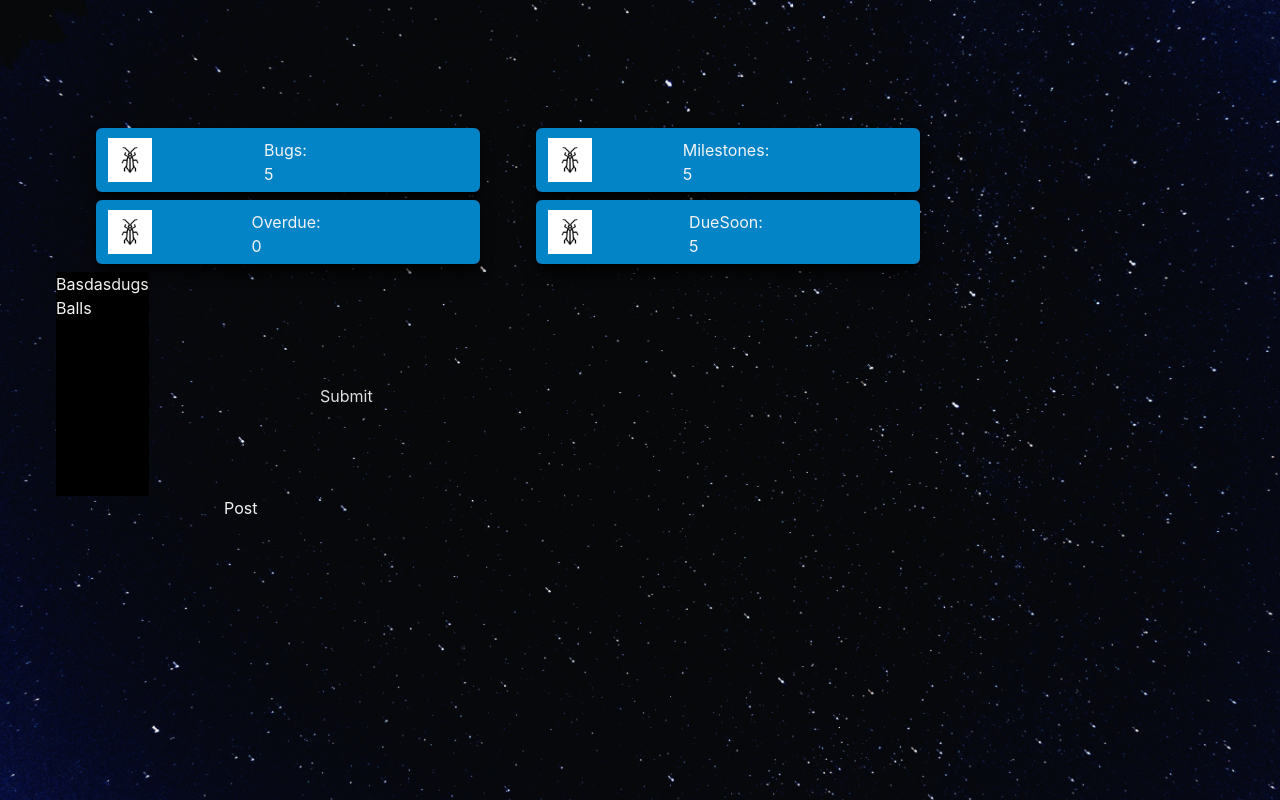
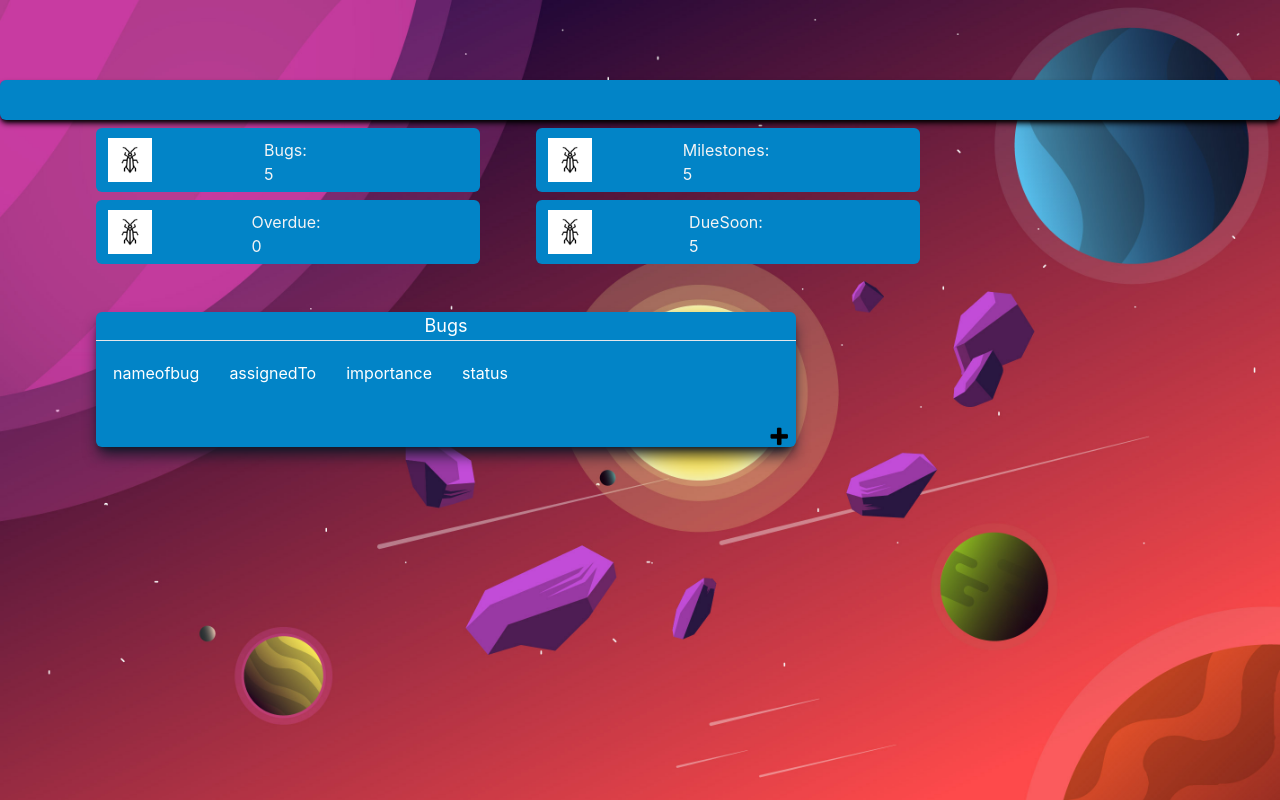
Before and after one commit to quinnjo554/BugSmart, a React (Vite) app: page /MainPage in a window 1280 px wide. Built offline with nearby package versions, Linux system fonts and the light colour scheme; a web font is replaced by a local one.

Commit message:
started logic with new user

```diff
--- a/src/Components/BugTrackerHero.jsx
+++ b/src/Components/BugTrackerHero.jsx
@@ -1,4 +1,4 @@
-import { get } from '..';
+
 import { postUser } from '..';
 import React from 'react'
 import { useEffect } from 'react'
@@ -9,19 +9,23 @@ import Profile from './Profile';
 import Widget from './BugWidget';
 import { useAuth0 } from '@auth0/auth0-react';
 import { useState } from 'react';
+import { getUserByEmail } from '..';
+import { getProjByUserId } from '..';
+import CreateProject from './CreateProject';
+
 export const BugTrackerHero = ()=> {
+
 const {user,isAuthenticated} = useAuth0();
 const [isUserPosted, setIsPosted] = useState(false);
+const [isNewUser, setisNewUser] = useState(false);
+const [currentProj, setCurrentProj] = useState();
+//For the projectTable userId is always the person who is currently signed in
 
-useEffect(()=>{
-     // get();
-},[]);
 
- const currUser ={};
 //from get data if users proj is empty then render a welcome message with a cool 3d render
 
 
-const handleSubmit=()=>{
+const handlePostUser=()=>{
   if(isAuthenticated && !isUserPosted){
    //doesn't work: will work for proj and milestones
       postUser(user.name,user.name);
@@ -29,21 +33,50 @@ const handleSubmit=()=>{
   }
 }
 
+ async function handleLoadingProj(id){
+  const projects = await getProjByUserId(id);
+      if (projects && projects.length > 0) {
+        setCurrentProj(projects[0].name);
+      }
+      else{
+        setisNewUser(true)
+      }
+}
+
+ async function handleGetProj(){
+  if(isAuthenticated){
+    const data = await getUserByEmail(user.email.toString());
+    if(data){
+      const userid =data.id;
+      await handleLoadingProj(userid);
+      setLoading(false);
+    }
+  }
+}
+
+useEffect(()=>{
+   handlePostUser();
+},[]);
+
+useEffect(()=>{
+  handleGetProj();
+},[isAuthenticated]);
+
+if(isNewUser){
+  return <CreateProject/>
+}
+
   return (
-
-
     <div>
-      <form className=' w-24 h-11 fixed left-80 top-96'>
-           <input type="submit" onSubmit={handleSubmit} value="Submit" />
-      </form>
+     <h1 className='fixed left-0 top-[5rem] rounded-md shadow-md shadow-black w-screen h-10 grid justify-center content-center bg-sky-600'>{currentProj}</h1>
     <div className='z-["-1"] fixed left-14 top-32 w-fit h-max text-zinc-100 align-center'>
       <Card name="Bugs" count={5} img={bug}></Card>
       <Card name="Milestones" count={5} img={bug}></Card>
       <Card name="Overdue" count={0} img={bug}></Card>
       <Card name="DueSoon" count={5} img={bug}></Card>
       <Widget></Widget>
-      <button className='fixed left-56' type="Button" onClick={handleSubmit}>Post</button>
     </div>
+
   </div>
   )
 }
--- a/src/Components/BugTrackerNav.jsx
+++ b/src/Components/BugTrackerNav.jsx
@@ -7,6 +7,7 @@ import bug from '../asset/bug.jpg';
 import SignOut from './SignOut';
 import Profile from './Profile';
 import { useAuth0 } from '@auth0/auth0-react';
+import NavBar from '../NavBar';
 export const BugTrackerNav =()=> {
   const [collapse,setCollapse] = useState(false);
   const { user, isAuthenticated, isLoading } = useAuth0();
@@ -17,21 +18,18 @@ export const BugTrackerNav =()=> {
       <div>...Loading</div>
     )
   }
-  if(isAuthenticated){
+  if(isAuthenticated){ //and have a project
    //make the button disaper after they submit a project
 
   return (
     <div>
-        <nav id="horizantal" className=' z-1 fixed w-full bg-black px-2 py-8 flex justify-between items-center text-black'>
-
+        <nav id="horizantal" className=' z-1 fixed w-full bg-white px-2 py-9 rounded-md flex justify-between items-center shadow-md shadow-black text-black'>
            <ul id='items' className='fixed right-10 flex flex-row'>
-             <li className='text-white text-lg fixed left-24 top-5'>Welcome Back {user.name}</li>
-
+             <li className='text-black text-lg fixed left-24 top-5'>Welcome Back {user.name}</li>
               <li><SignOut></SignOut></li>
-
            </ul>
         </nav>
-        <nav id="vertical"  className={`fixed h-full ${collapse ? "collapsed" : "expanded"} bg-white border-r-4 border-black  px-5 py-2 justify-between items-center fixed z-10 text-black collapseImg`}>
+        <nav id="vertical"  className={`fixed h-full ${collapse ? "collapsed" : "expanded"} bg-white border-white justify-between items-center fixed z-10 text-black collapseImg`}>
           <img id='logo' src={bug} alt="logo" width="60px" height="20px" />
           <img src={collapse ? close : dropDown} onClick={()=>setCollapse((prev)=>!prev)} className=" inline-block z-40 w-8 h-8 fixed top-5 left-1"></img>
             <ul id='vertItems' className='fixed top-24 left-2'>
@@ -43,7 +41,7 @@ export const BugTrackerNav =()=> {
                       <li className=" text-zinc-200 flex rounded-md  bg-sky-700 self-center mt-3 p-1 w-36" key={nav.id}><img className='z-1  w-6 rounded-full h-6 mr-2' src={user.picture}></img>{nav.content}</li>
                     )
                   }
-                return(
+                  return(
                   <li className=" text-zinc-200 flex rounded-md  bg-sky-700 self-center mt-3 p-1 w-36" key={nav.id}><img src={nav.img}></img>{nav.content}</li>
                   )
               }
--- a/src/Components/BugWidget.jsx
+++ b/src/Components/BugWidget.jsx
@@ -1,16 +1,27 @@
 import React from 'react'
+import add from '../asset/add.png'
+//get bugs
+//put data in a object then map them to a li
 
-function Widget() {
+function Widget(props) {
   //bug widget just show list of bugs and a status bar of how many are complete
 
   //get method for project table and convert to an object and place in the table
+  //after you set up getBugs the li style is in index.css
+  //map ul insted of li
   return (
     <div>
-      <div className=' flex flex-col h-56 w-max bg-black'>
-       <h1 className=''>Basdasdugs</h1>
-        <ul>
-          <li>Balls</li>
+      <div className='relative top-10 left-10 flex flex-col h-max w-[700px] bg-sky-600 rounded-md shadow-lg shadow-gray-900 text-white'>
+       <h1 className=' text-center text-lg'>{"Bugs "}</h1>
+       <hr />
+        <ul id='bugs' className='flex relative mt-5 ml-3 mb-10'>
+          <li>nameofbug</li>
+          <li>assignedTo</li>
+          <li>importance</li>
+          <li>status</li>
+
         </ul>
+        <button className='relative left-[96%] bottom-0 h-min w-max' type="Button"><img src={add} width="22px" height="25px" alt="add" /></button>
       </div>
     </div>
   )
--- a/src/Components/Card.jsx
+++ b/src/Components/Card.jsx
@@ -4,7 +4,7 @@ function Card({name, count, img}) {
   return (
     <div id='container' className='w-max inline-block h-max'>
         <div id='card' className=' flex relative w-48 h-max sm:w-full'>
-            <div id='content' className=' shadow-black shadow-lg flex ml-10 mb-2 mr-4 bg-sky-600 rounded-md h-16 w-96'>
+            <div id='content' className=' flex ml-10 mb-2 mr-4 bg-sky-600 rounded-md h-16 w-96'>
                 <img className='invisible w-11 h-11 ml-0 sm:ml-3 sm:visible  flex justify-start self-center relative' src={img} alt={name}/>
                 <p className='w-11 h-11 flex justify-center self-center ml-0 sm:ml-28'> {name + ": " + count}</p>
             </div>
--- /dev/null
+++ b/src/Components/CreateProject.jsx
@@ -0,0 +1,19 @@
+import React from 'react'
+import add from '../asset/add.png'
+function CreateProject() {
+  return (
+    <div className='z-["-1"] fixed top-32 w-fit h-max text-zinc-100 align-center'>
+        <div className='relative top-10  flex flex-col h-[50vh] w-screen bg-sky-600 rounded-md shadow-lg shadow-gray-900 text-white'>
+            <h1 className=' text-center text-lg'>{"Make a Project!! "}</h1>
+            <hr />
+            <form action="submit">
+                <h1>Enter Name</h1>
+                <input className='active:no-underline rounded-md relative flex justify-center' type="text" name="projectName" id="projectName" />
+            </form>
+            <button className='relative left-[60%] bottom-0 z-10' type="Button"><img src={add} width="50px" height="50px" alt="add" /></button>
+      </div>
+    </div>
+  )
+}
+
+export default CreateProject
--- a/src/index.css
+++ b/src/index.css
@@ -47,7 +47,18 @@ html{
  font-weight: bolder;
 }
 
-
+#container:hover{
+  transform: scale(1.05);
+  transition: transform 300ms ease-in ;
+}
+#container{
+  transform: scale(1.00);
+  /*off hover*/
+  -webkit-transition: transform 100ms;
+}
+#content:hover{
+  box-shadow: 2px 5px 10px black;
+}
 @keyframes fade-in {
   0%{
     left: -30rem;
@@ -66,6 +77,10 @@ html{
   }
 }
 
+#bugs > li{
+  margin:0 25px 0 5px
+}
+
 nav.collapsed{
   width:10rem;
   margin-right: 100px;
@@ -79,7 +94,7 @@ nav.collapsed img{
 }
 
 nav.expanded{
-  background-color: black;
+  background-color: white;
   width:0px;
 
   transition:background-color, width .2s ease-in;
@@ -91,11 +106,10 @@ nav.collapsed ul{
 
 
 #bugHero{
-  background-image: url("./asset/paul-volkmer-qVotvbsuM_c-unsplash.jpg");
+  background-image: url('src/asset/eezy_62-01.jpg');
   background-size: cover;
   width: 100%;
   height: 100vh;
-
 }
 /*Card info*/
 .card{
--- a/src/index.js
+++ b/src/index.js
@@ -2,11 +2,14 @@ import hero from './asset/hero.jpg'
 import MainPage from './MainPage';
 
 //communicates with asp.net
-export async function get(){
+export async function getUserByEmail(email){
     try{
-    const response = await fetch("https://localhost:7290/api/User");
+    const response = await fetch(`https://localhost:7290/api/User/?email=${email}`);
     const data = await response.json();
-    console.log(data);
+    if(!data){
+        return null
+    }
+    return data;
     }
     catch(error){
         console.log(error);
@@ -27,6 +30,47 @@ export async function postUser(name,email) {
         console.log(error);
     }
 }
+
+export async function postUserProj(name,id) {
+    try {
+        const response = await fetch(`https://localhost:7290/api/Project?userId=${id}`, {
+        method:"POST",
+        headers: { 'Content-Type': 'application/json' },
+        body:JSON.stringify({
+            "name": name
+         })
+        });
+    } catch (error) {
+        console.log(error);
+    }
+}
+
+export async function getProjByUserId(userId){
+    try{
+        const response = await fetch(`https://localhost:7290/api/Project/UserId?id=${userId}`);
+        const data = await response.json();
+        return data
+        }
+        catch(error){
+            console.log(error);
+        }
+}
+
+export async function getProjById(projId){
+    try{
+        const response = await fetch(`https://localhost:7290/api/Project/${projId}`);
+        const data = await response.json();
+        return data
+        }
+        catch(error){
+            console.log(error);
+        }
+}
+
+
+
+
+
 export const Bugs = [{}];
 
 export const navItemsLogout=[
--- a/src/main.jsx
+++ b/src/main.jsx
@@ -7,8 +7,8 @@ import './index.css'
 ReactDOM.createRoot(document.getElementById('root')).render(
   <React.StrictMode>
     <Auth0Provider
-    domain=""
-    clientId=""
+    domain="dev-s0dzi3zd434s5wuk.us.auth0.com"
+    clientId="9H1e7Uw3EZTfB6VLR3Cg1htlUDCdfE0j"
 
     authorizationParams={{
       redirect_uri: "http://localhost:5173/MainPage"
```
Also changed, not shown: src/asset/add.png (added), 1 other file (tests, documents, lock files or other folders).
